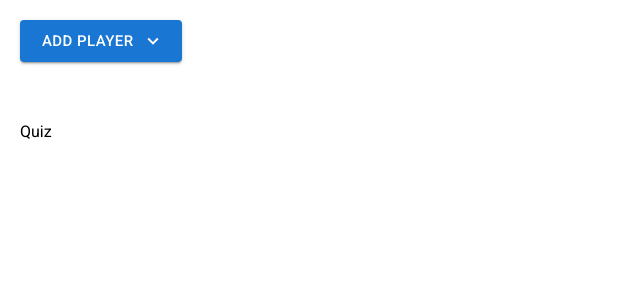
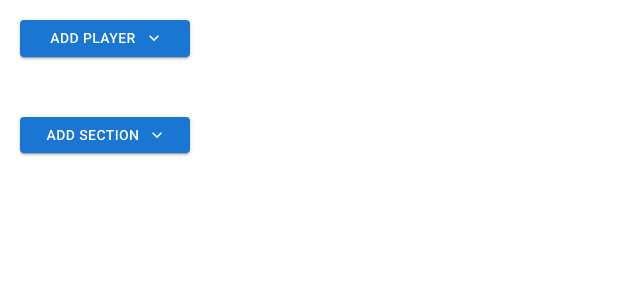
Before and after one commit to vlboff/music-quiz, a React (Vite) app: page / in a window 1280 px wide. Shown: the top 300 px of the page, without its empty margins (0-640 px from the left). Built offline with nearby package versions, Linux system fonts and the light colour scheme.

Commit message:
add section head

```diff
--- a/src/components/Forms/AddPlayerForm/AddPlayerForm.tsx
+++ b/src/components/Forms/AddSthForm/AddSthForm.tsx
@@ -1,18 +1,18 @@
-import './AddPlayerForm.scss'
+import './AddSthForm.scss'
 import Button from "@mui/material/Button";
 import Input from "@mui/material/Input";
 import { useState } from "react";
 
 interface IAppPlayerForm {
-  addPlayer: (name:string) => void
+  addSth: (name:string) => void
 }
 
-export default function AddPlayerForm({addPlayer}: IAppPlayerForm) {
+export default function AddPlayerForm({addSth}: IAppPlayerForm) {
   const [name, setName] = useState('');
 
   const handleSubmit = () => {
     if (name.trim() !== '') {
-      addPlayer(name);
+      addSth(name);
       setName('');
     }
   }
--- a/src/components/Header/Header.scss
+++ b/src/components/Header/Header.scss
@@ -5,10 +5,6 @@ header {
   padding: 20px;
 }
 
-.add-player {
-  min-width: 260px;
-}
-
 .players {
   display: flex;
   gap: 10px;
--- a/src/components/Header/Header.tsx
+++ b/src/components/Header/Header.tsx
@@ -1,10 +1,8 @@
 import { useState } from 'react';
 import './Header.scss'
-import AddPlayerForm from '../Forms/AddPlayerForm/AddPlayerForm';
 import { IPlayer } from '../../App';
-import Button from '@mui/material/Button';
-import ExpandLessIcon from '@mui/icons-material/ExpandLess';
-import ExpandMoreIcon from '@mui/icons-material/ExpandMore';
+import AddSth from '../UI/AddSth/AddSth';
+
 
 interface IHeader {
   players: IPlayer[];
@@ -24,13 +22,7 @@ export default function Header({players, setPlayers}: IHeader) {
 
   return (
     <header>
-      <div className="add-player">
-        <Button onClick={toggleFormVisibility} variant="contained" size="large" color={isFormVisible ? "error":"primary"} endIcon={isFormVisible ? <ExpandLessIcon /> : <ExpandMoreIcon />}>
-          {isFormVisible ? "Hide input":"Add player"}
-        </Button>
-
-        {isFormVisible && <AddPlayerForm addPlayer={addPlayer}/>}
-      </div>
+      <AddSth onClick={toggleFormVisibility} addWhat='player' isFormVisible={isFormVisible} addSth={addPlayer}/>
 
       <div className="players">
         {players.map(item => <div className="player" key={item.name}>{item.name}: {item.points}</div>)}
--- a/src/components/Page/Page.scss
+++ b/src/components/Page/Page.scss
@@ -1,3 +1,7 @@
 main {
-  padding: 40px 20px 20px 20px;
+  padding: 40px 20px 0 20px;
+
+  .add-section {
+    width: 170px;
+  }
 }
--- a/src/components/Page/Page.tsx
+++ b/src/components/Page/Page.tsx
@@ -1,7 +1,37 @@
 import './Page.scss'
+import QuizRow from './QuizRow/QuizRow'
+import { useState } from 'react'
+import AddSth from '../UI/AddSth/AddSth'
+
+interface ISection {
+  name: string;
+}
 
 export default function Page() {
+  const [sections, setSections] = useState<{ [key: string]: ISection }>({});
+  const [isFormVisible, setIsFormVisible] = useState(false);
+
+  const toggleFormVisibility = () => {
+    setIsFormVisible(!isFormVisible);
+  };
+
+  const addSection = (name: string) => {
+    const newSection = { [name]: { name } };
+    setSections((prevSections) => ({ ...prevSections, ...newSection }));
+  };
+
+  const  deleteSection = (name: string) => {
+    setSections(sections => {
+      const currentSections = { ...sections };
+      delete currentSections[name];
+      return currentSections;
+    });
+  }
+
   return (
-    <main>Quiz</main>
+    <main>
+      {Object.values(sections).map(item => <QuizRow name={item.name} key={item.name} deleteSection={deleteSection}/>)}
+      <AddSth onClick={toggleFormVisibility} addWhat='section' isFormVisible={isFormVisible} addSth={addSection}/>
+    </main>
   )
 }
--- /dev/null
+++ b/src/components/Page/QuizRow/QuizRow.scss
@@ -0,0 +1,17 @@
+.quiz-row {
+  padding: 10px 0;
+
+  &__control {
+    display: flex;
+    gap: 5px;
+
+    &_add-button {
+      width: 100px;
+    }
+
+    &_delete-button {
+      width: 40px;
+    }
+  }
+
+}
--- /dev/null
+++ b/src/components/Page/QuizRow/QuizRow.tsx
@@ -0,0 +1,42 @@
+import './QuizRow.scss'
+import Button from '@mui/material/Button'
+import AddIcon from '@mui/icons-material/Add';
+import ArrowBackIosIcon from '@mui/icons-material/ArrowBackIos';
+import Box from '@mui/material/Box';
+import Typography from '@mui/material/Typography';
+
+interface IQuizRow {
+  name: string;
+  deleteSection: (name: string) => void;
+}
+
+export default function QuizRow({name, deleteSection}: IQuizRow) {
+  return (
+    <div className="quiz-row">
+      <div className="quiz-row__head">
+        <Box
+          sx={{
+            width: 170,
+            height: 100,
+            padding: 1,
+            backgroundColor: 'primary.main',
+            borderRadius: 1,
+            marginBottom: 1,
+            display: 'flex',
+            alignItems: 'center',
+            justifyContent: 'center',
+          }}>
+          <Typography variant="body2" sx={{ color: 'white', wordBreak: 'break-all' }}>{name}</Typography>
+        </Box>
+        <div className="quiz-row__control">
+          <Button onClick={() => deleteSection(name)} color="error" variant="contained" className='quiz-row__control_delete-button'>
+            <ArrowBackIosIcon />
+          </Button>
+          <Button variant="contained" className='quiz-row__control_add-button'>
+            <AddIcon />
+          </Button>
+        </div>
+      </div>
+    </div>
+  )
+}
--- /dev/null
+++ b/src/components/UI/AddSth/AddSth.scss
@@ -0,0 +1,3 @@
+.add-sth {
+  min-width: 260px;
+}
--- /dev/null
+++ b/src/components/UI/AddSth/AddSth.tsx
@@ -0,0 +1,31 @@
+import './AddSth.scss'
+import Button from '@mui/material/Button';
+import ExpandLessIcon from '@mui/icons-material/ExpandLess';
+import ExpandMoreIcon from '@mui/icons-material/ExpandMore';
+import AddSthForm from '../../Forms/AddSthForm/AddSthForm';
+
+interface IAddSth {
+  isFormVisible: boolean;
+  addSth: (name:string) => void;
+  onClick: () => void;
+  addWhat: string;
+}
+
+export default function AddSth({isFormVisible, addSth, onClick, addWhat}: IAddSth) {
+  return (
+    <div className="add-sth">
+      <Button
+        onClick={onClick}
+        className='add-sth_button'
+        variant="contained"
+        color={isFormVisible ? "error":"primary"}
+        endIcon={isFormVisible ? <ExpandLessIcon /> : <ExpandMoreIcon />}
+        sx={{minWidth: 170}}
+      >
+        {isFormVisible ? "Hide input":`Add ${addWhat}`}
+      </Button>
+
+      {isFormVisible && <AddSthForm addSth={addSth}/>}
+    </div>
+  )
+}
```
Also changed, not shown: src/components/Forms/AddSthForm/AddSthForm.scss (renamed from src/components/Forms/AddPlayerForm/AddPlayerForm.scss).
